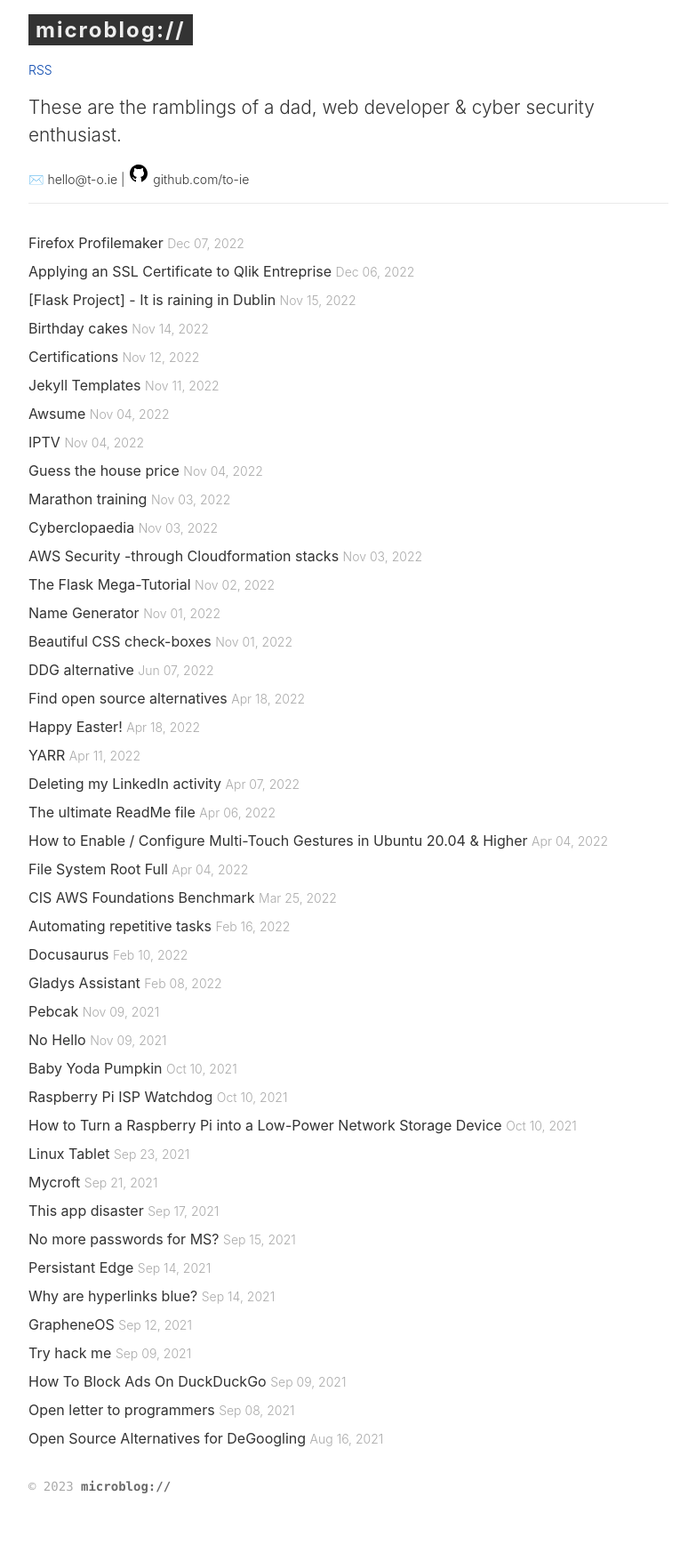
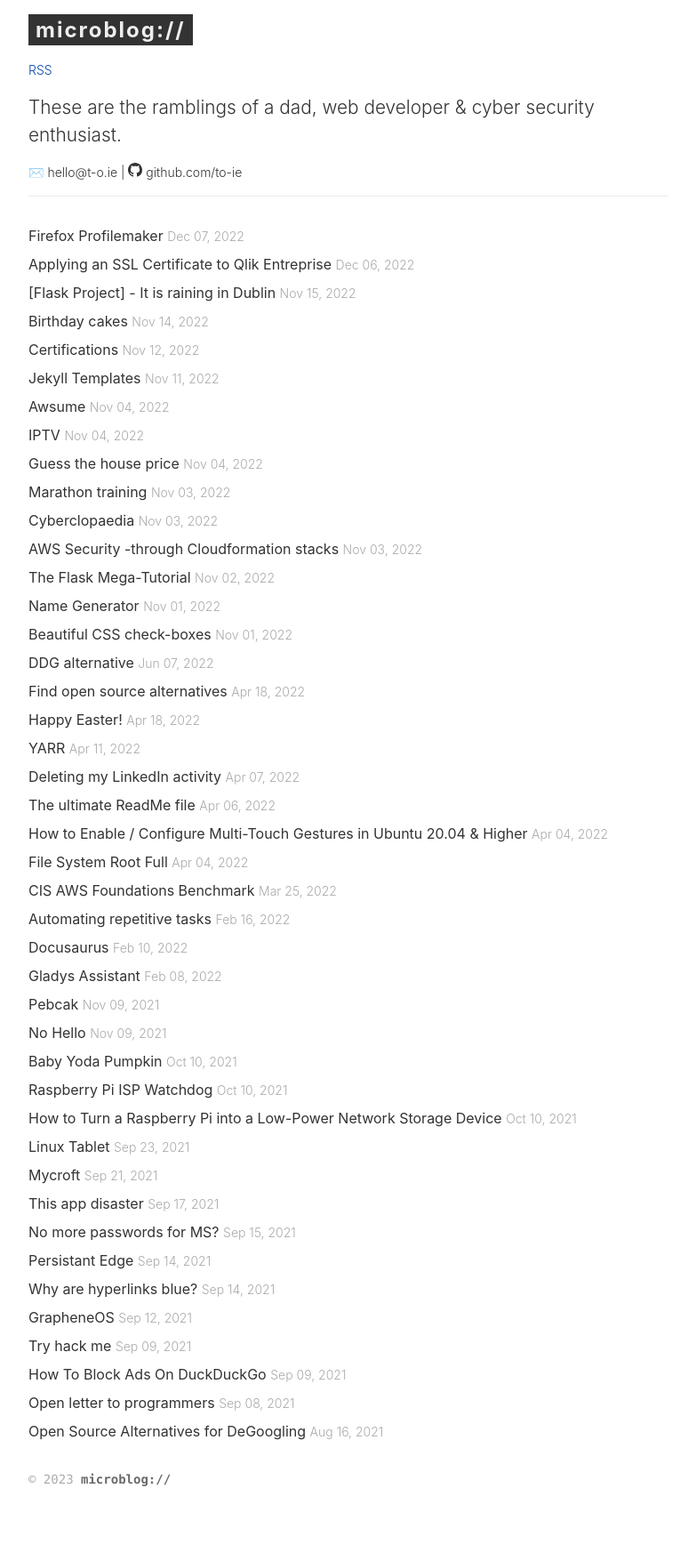
Before and after one commit to to-ie/to-ie.github.io, a Jekyll site: the page built from index.html, in a window 1280 px wide. Shown: the whole page at 89% size, without its empty margins (8-791 px from the left). Built offline with Jekyll 4.4.1, drawn with Linux system fonts in a browser that asks for light colours.

Commit message:
Update intro.html

```diff
--- a/_includes/intro.html
+++ b/_includes/intro.html
@@ -1,3 +1,4 @@
 <p class="site-intro">These are the ramblings of a dad, web developer & cyber security enthusiast.</p>
-<p style="font-size: 13 px;">✉️ hello@t-o.ie | <svg xmlns="http://www.w3.org/2000/svg" x="0px" y="0px" width="24" height="24" viewBox="0 0 24 24"><path d="M10.9,2.1c-4.6,0.5-8.3,4.2-8.8,8.7c-0.6,5,2.5,9.3,6.9,10.7v-2.3c0,0-0.4,0.1-0.9,0.1c-1.4,0-2-1.2-2.1-1.9 c-0.1-0.4-0.3-0.7-0.6-1C5.1,16.3,5,16.3,5,16.2C5,16,5.3,16,5.4,16c0.6,0,1.1,0.7,1.3,1c0.5,0.8,1.1,1,1.4,1c0.4,0,0.7-0.1,0.9-0.2 c0.1-0.7,0.4-1.4,1-1.8c-2.3-0.5-4-1.8-4-4c0-1.1,0.5-2.2,1.2-3C7.1,8.8,7,8.3,7,7.6C7,7.2,7,6.6,7.3,6c0,0,1.4,0,2.8,1.3 C10.6,7.1,11.3,7,12,7s1.4,0.1,2,0.3C15.3,6,16.8,6,16.8,6C17,6.6,17,7.2,17,7.6c0,0.8-0.1,1.2-0.2,1.4c0.7,0.8,1.2,1.8,1.2,3 c0,2.2-1.7,3.5-4,4c0.6,0.5,1,1.4,1,2.3v3.3c4.1-1.3,7-5.1,7-9.5C22,6.1,16.9,1.4,10.9,2.1z"></path>
+<p style="font-size: 13 px;">✉️ hello@t-o.ie | <svg xmlns="http://www.w3.org/2000/svg" width="16" height="16" fill="currentColor" class="bi bi-github" viewBox="0 0 16 16">
+  <path d="M8 0C3.58 0 0 3.58 0 8c0 3.54 2.29 6.53 5.47 7.59.4.07.55-.17.55-.38 0-.19-.01-.82-.01-1.49-2.01.37-2.53-.49-2.69-.94-.09-.23-.48-.94-.82-1.13-.28-.15-.68-.52-.01-.53.63-.01 1.08.58 1.23.82.72 1.21 1.87.87 2.33.66.07-.52.28-.87.51-1.07-1.78-.2-3.64-.89-3.64-3.95 0-.87.31-1.59.82-2.15-.08-.2-.36-1.02.08-2.12 0 0 .67-.21 2.2.82.64-.18 1.32-.27 2-.27.68 0 1.36.09 2 .27 1.53-1.04 2.2-.82 2.2-.82.44 1.1.16 1.92.08 2.12.51.56.82 1.27.82 2.15 0 3.07-1.87 3.75-3.65 3.95.29.25.54.73.54 1.48 0 1.07-.01 1.93-.01 2.2 0 .21.15.46.55.38A8.012 8.012 0 0 0 16 8c0-4.42-3.58-8-8-8z"/>
 </svg> github.com/to-ie</p>
```
